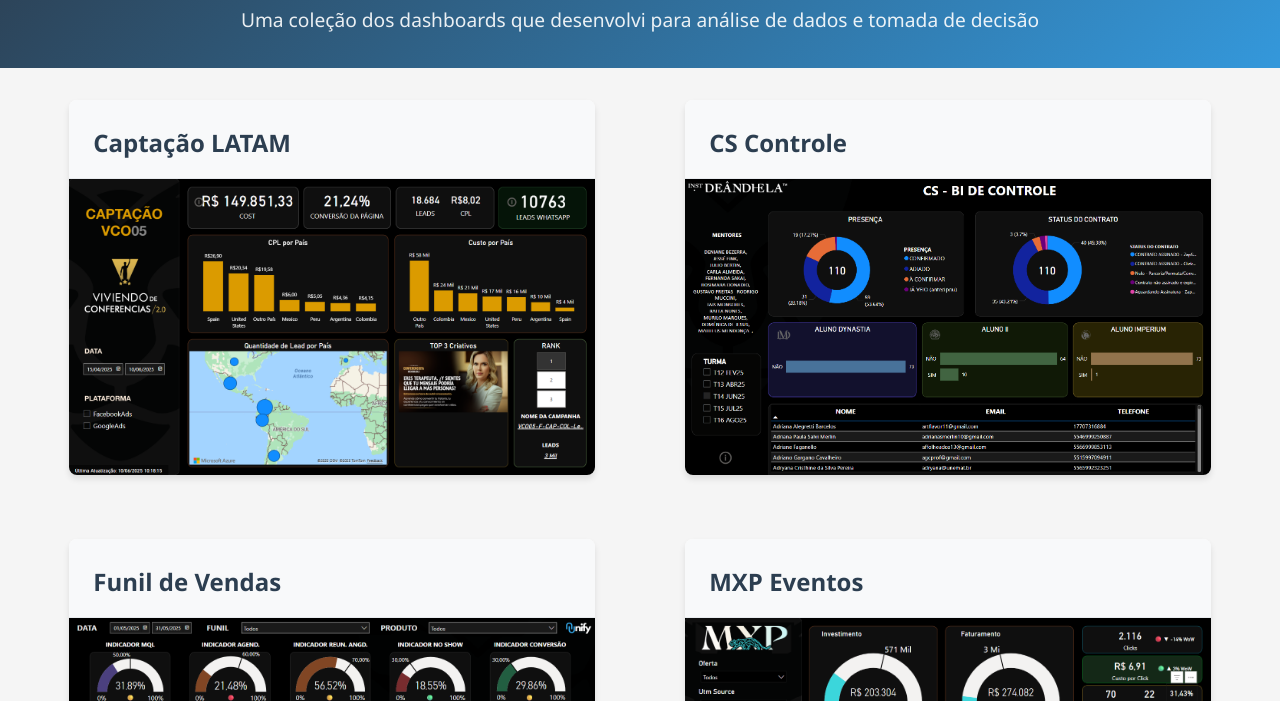
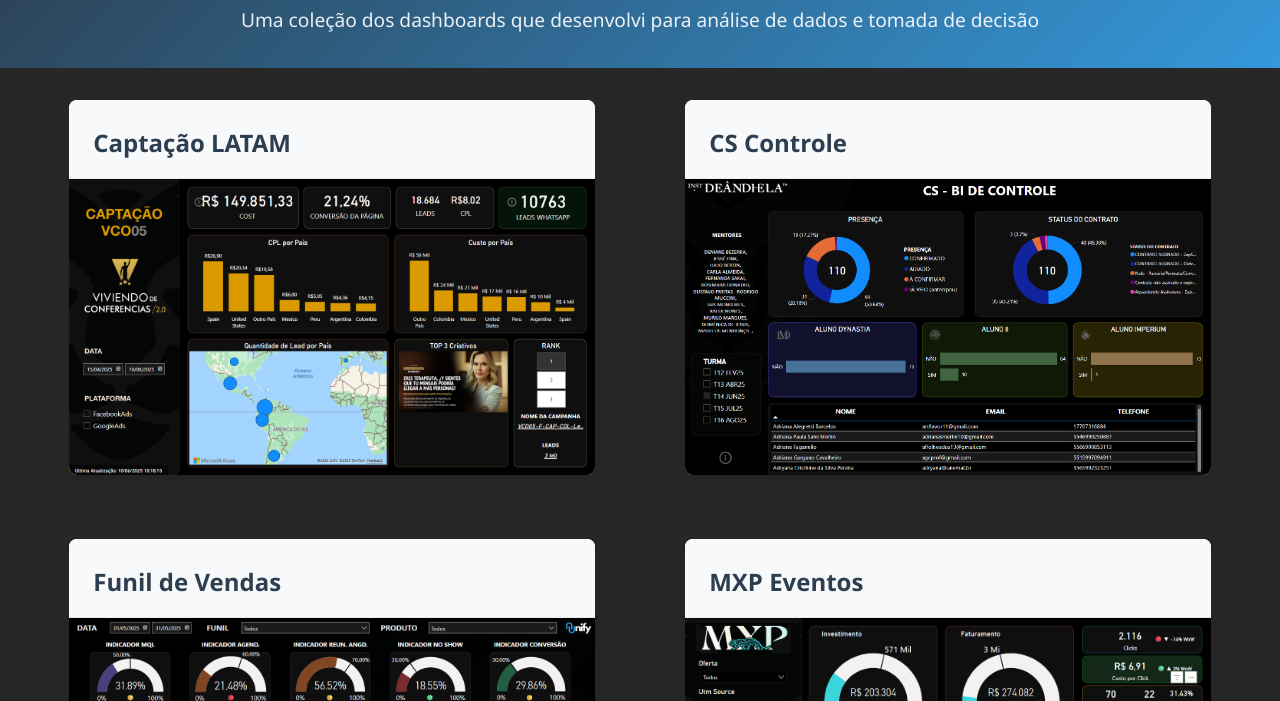
Before and after one commit to arthursouzadba/book, a plain HTML site: page index.html in a window 1280 px wide. Shown: the part 99-800 px from the top of the page. Drawn offline with Linux system fonts and the light colour scheme.

Commit message:
Fundo Preto

```diff
--- a/style.css
+++ b/style.css
@@ -5,7 +5,7 @@ body {
     margin: 0;
     padding: 0;
     color: #333;
-    background-color: #f5f5f5;
+    background-color: #272727;
 }
 
 header {
```
